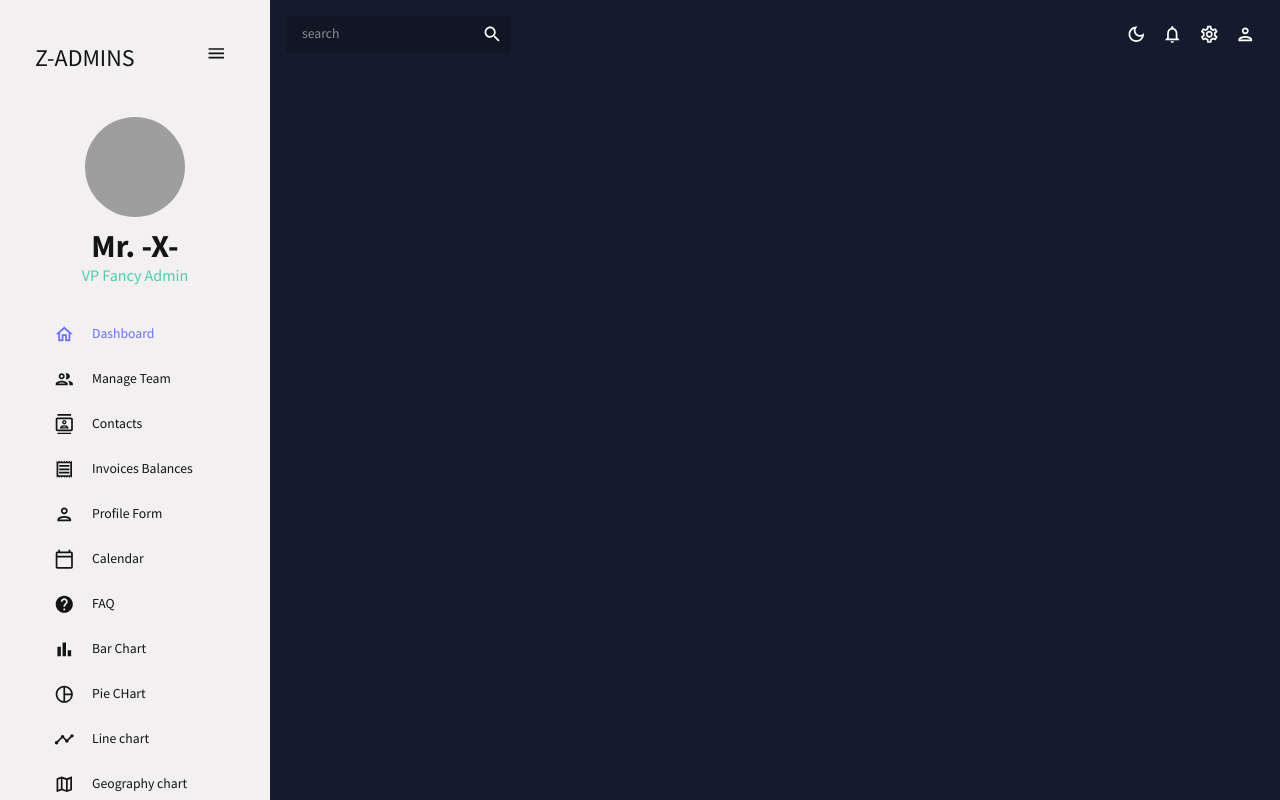
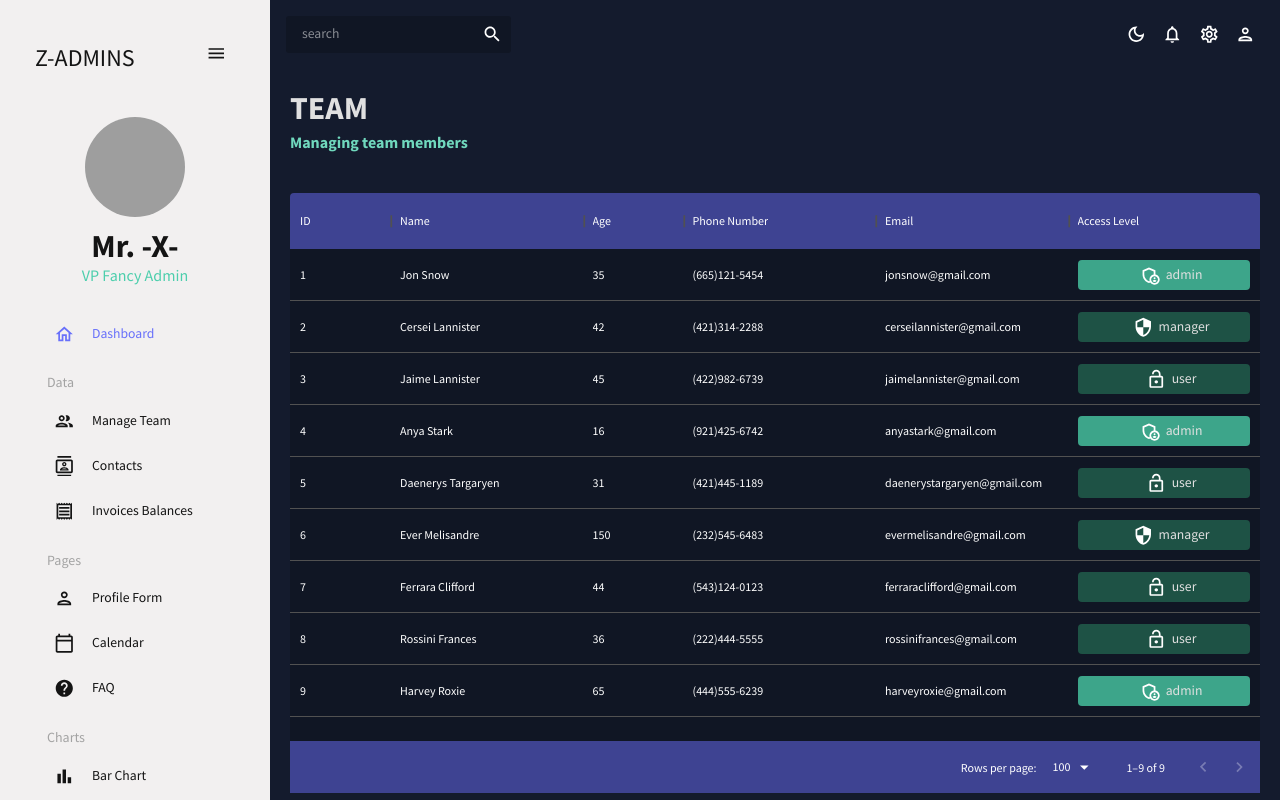
Before and after one commit to Sabian-A/AdminPanel-X-1.0, a React (Vite) app: page /team in a window 1280 px wide. Built offline with nearby package versions, Linux system fonts and the light colour scheme; grey boxes are pictures that could not be loaded.

Commit message:
teams table done

```diff
--- a/src/App.jsx
+++ b/src/App.jsx
@@ -31,7 +31,7 @@ function App() {
         <Topbar />
         <Routes>
           <Route path="/" element={<Dashboard/>}/>
-          {/* <Route path="/team" element={<Team/>}/> */}
+          <Route path="/team" element={<Team/>}/>
           {/* <Route path="/contacts" element={<Contacts/>}/> */}
           {/* <Route path="/invoices" element={<Invoices/>}/> */}
           {/* <Route path="/form" element={<Form/>}/> */}
--- a/src/scenes/global/Sidebar.jsx
+++ b/src/scenes/global/Sidebar.jsx
@@ -138,6 +138,12 @@ const Sidebar = () => {
                                     selected = {selected}
                                     setSelected = {setSelected}
                                     />
+                                <Typography
+                                    variant="h6"
+                                    color={colors.grey[300]}
+                                    sx={{m:"15px 0 5px 20px"}}>
+                                    Data
+                                </Typography>
                                 <Item
                                     title= "Manage Team"
                                     to= "/team"
@@ -159,6 +165,12 @@ const Sidebar = () => {
                                     selected = {selected}
                                     setSelected = {setSelected}
                                     />
+                                <Typography
+                                    variant="h6"
+                                    color={colors.grey[300]}
+                                    sx={{m:"15px 0 5px 20px"}}>
+                                    Pages
+                                </Typography>
                                 <Item
                                     title= "Profile Form"
                                     to= "/form"
@@ -180,7 +192,12 @@ const Sidebar = () => {
                                     selected = {selected}
                                     setSelected = {setSelected}
                                     />
-
+                                <Typography
+                                    variant="h6"
+                                    color={colors.grey[300]}
+                                    sx={{m:"15px 0 5px 20px"}}>
+                                    Charts
+                                </Typography>
                                 <Item
                                     title= "Bar Chart"
                                     to= "/bar"
--- a/src/scenes/team/index.jsx
+++ b/src/scenes/team/index.jsx
@@ -47,15 +47,15 @@ const Team =()=>{
             renderCell:({row: {access}}) =>{
                 return(
                     <Box
-                    width ="60%"
+                    width ="100%"
                     m ="0 auto"
-                    p="5px"
+                    p="5px 30px 5px 45px"
                     display="flex"
                     justifyContent="center"
                     backgroundColor={
                         access === "admin"
                         ? colors.greenAccent[600]
-                        : colors.greenAccent[700]
+                        : colors.greenAccent[800]
                     }
                     borderRadius="4px"
                     >
@@ -77,9 +77,35 @@ const Team =()=>{
 
     return(
         <Box m ="20px">
-            <Header title="TEAM" subtitle="Managin team members" />
+            <Header title="TEAM" subtitle="Managing team members" />
             <Box
                 m="40px 0 0 0" height="75vh"
+                sx= {{
+                    "& .MuiDataGrid-root":{
+                        border:"none",
+                    },
+                    "& .MuiDataGrid-cell":{
+                        borderBottom:"none",
+                    },
+                    "& .name-column--cell":{
+                        color:colors.greenAccent[300]
+                    },
+                    "& .MuiDataGrid-columnHeaders":{
+                        backgroundColor:colors.blueAccent[700],
+                        borderBottom:"none"
+                    },
+                    "& .MuiDataGrid-virtualScroller":{
+                        backgroundColor: colors.primary[600],
+                    },
+                    "& .MuiDataGrid-footerContainer":{
+                        borderTop:"none",
+                        backgroundColor: colors.blueAccent[700]
+                    },
+                    "& .MuiCheckbox-root": {
+                        color: `${colors.greenAccent[200]} !important`,
+                      },
+
+                }}
             >
                 <DataGrid
                     rows={mockDataTeam}
```
